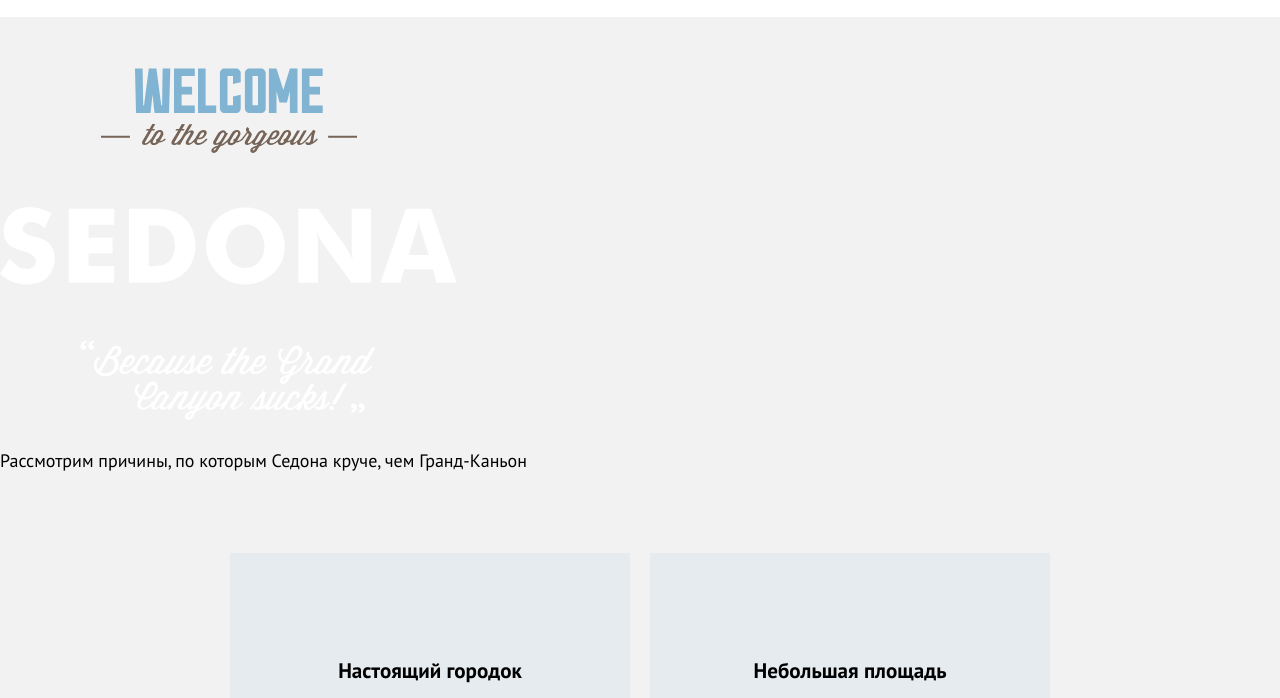
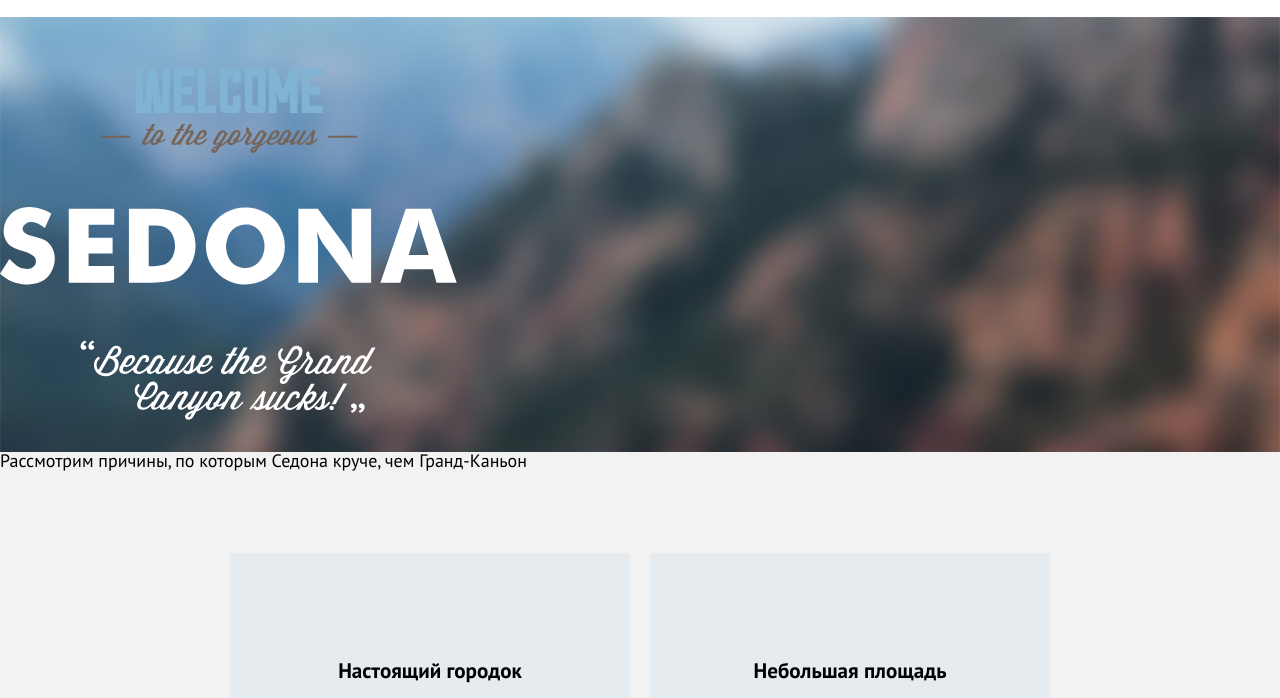
Before and after one commit to htmlacademy-htmlcss/2653045-sedona-2, a plain HTML site: page index.html in a window 1280 px wide. Shown: the part 102-800 px from the top of the page. Drawn offline with Linux system fonts and the light colour scheme.

Commit message:
fix background

```diff
--- a/styles/styles.css
+++ b/styles/styles.css
@@ -162,8 +162,8 @@ body {
 .main-index {
   padding-top: 51px;
   padding-bottom: 82px;
-  background-image: url("images/von.jpg");
-  background-size: cover;
+  background-image: url("../images/von.jpg");
+  background-size: contain;
   background-position: center top;
   background-repeat: no-repeat;
   background-color: #f2f2f2;
```
